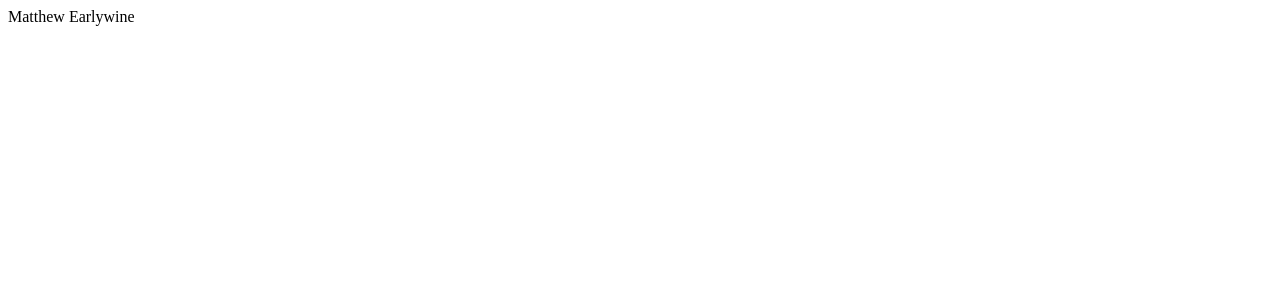
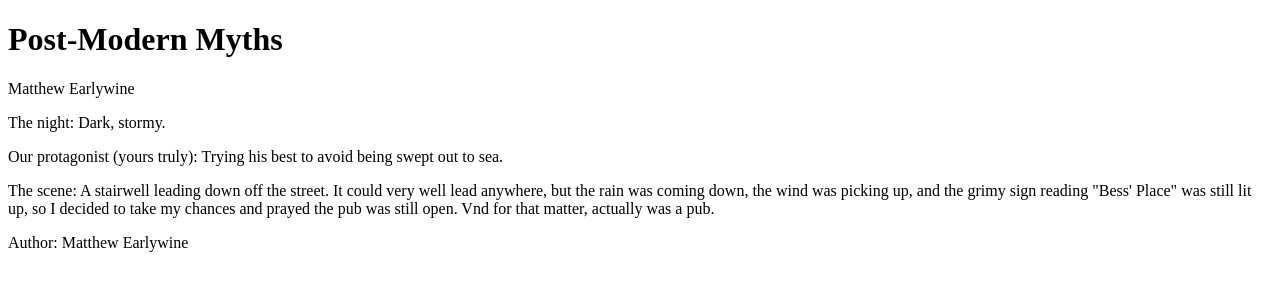
Before and after one commit to MatthewEarlywine/html-me-something, a plain HTML site: page index.html in a window 1280 px wide. Drawn offline with Linux system fonts and the light colour scheme.

Commit message:
Index.html file update 001

```diff
--- a/index.html
+++ b/index.html
@@ -1 +1,28 @@
-<p>Matthew Earlywine</p>
+<!DOCTYPE html>
+
+<html>
+  <head>
+    <title>HTML ME SOMETHING</title>
+  </head>
+
+  <body>
+      <header>
+          <h1>Post-Modern Myths</h1>
+          <p>Matthew Earlywine</p>
+      </header>
+      <main>
+        <article>
+          <p>The night: Dark, stormy.</p>
+        </article>
+        <p>Our protagonist (yours truly): Trying his best to avoid being swept out to sea.</p>
+        <p>The scene: A stairwell leading down off the street. It could very well lead anywhere, but the rain
+            was coming down, the wind was picking up, and the grimy sign reading "Bess' Place" was still lit up,
+            so I decided to take my chances and prayed the pub was still open. Vnd for that matter, actually was
+            a pub.</p>
+
+        </main>
+      <footer>
+          <p>Author: Matthew Earlywine</p>
+      </footer>
+  </body>
+</html>
```
